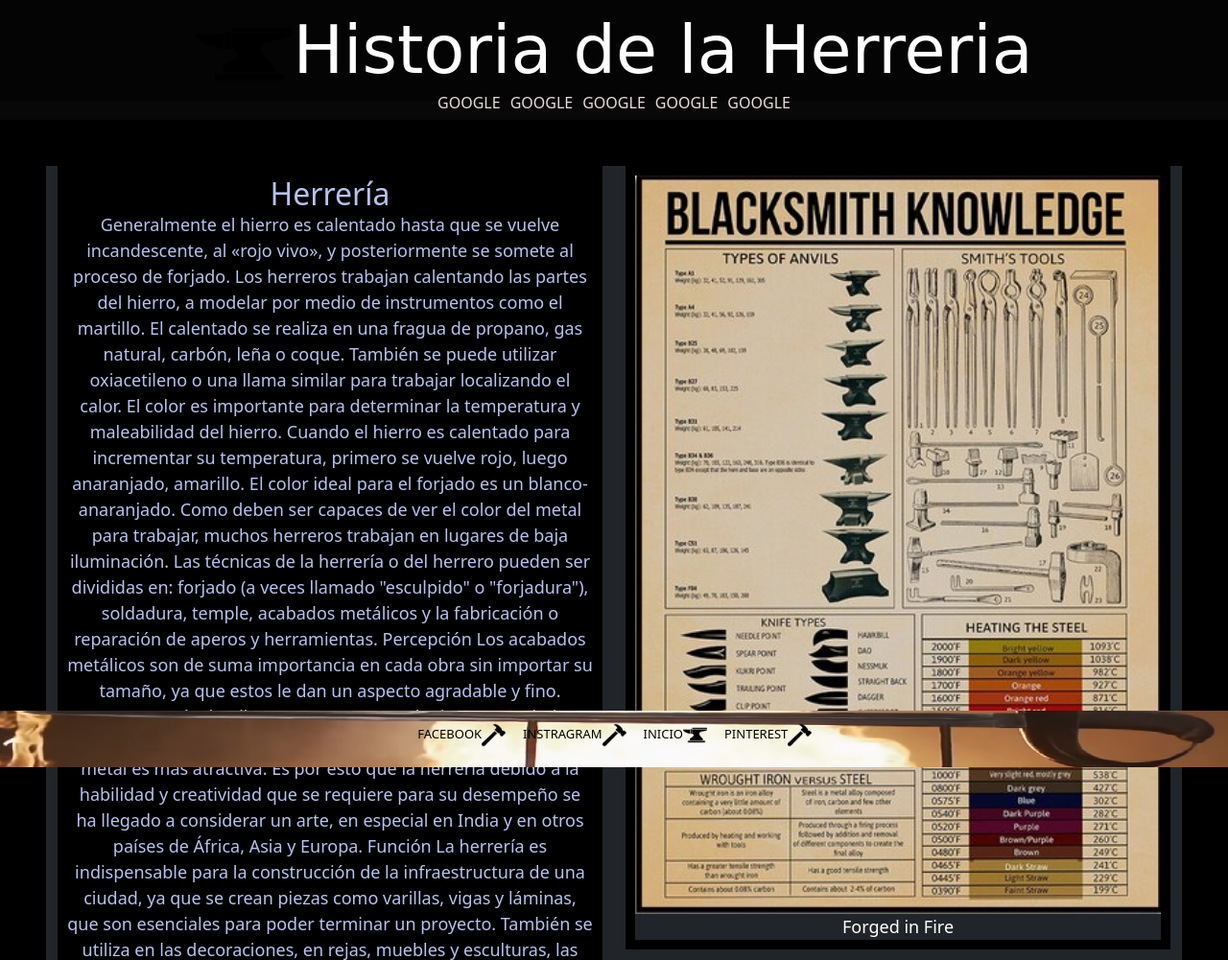
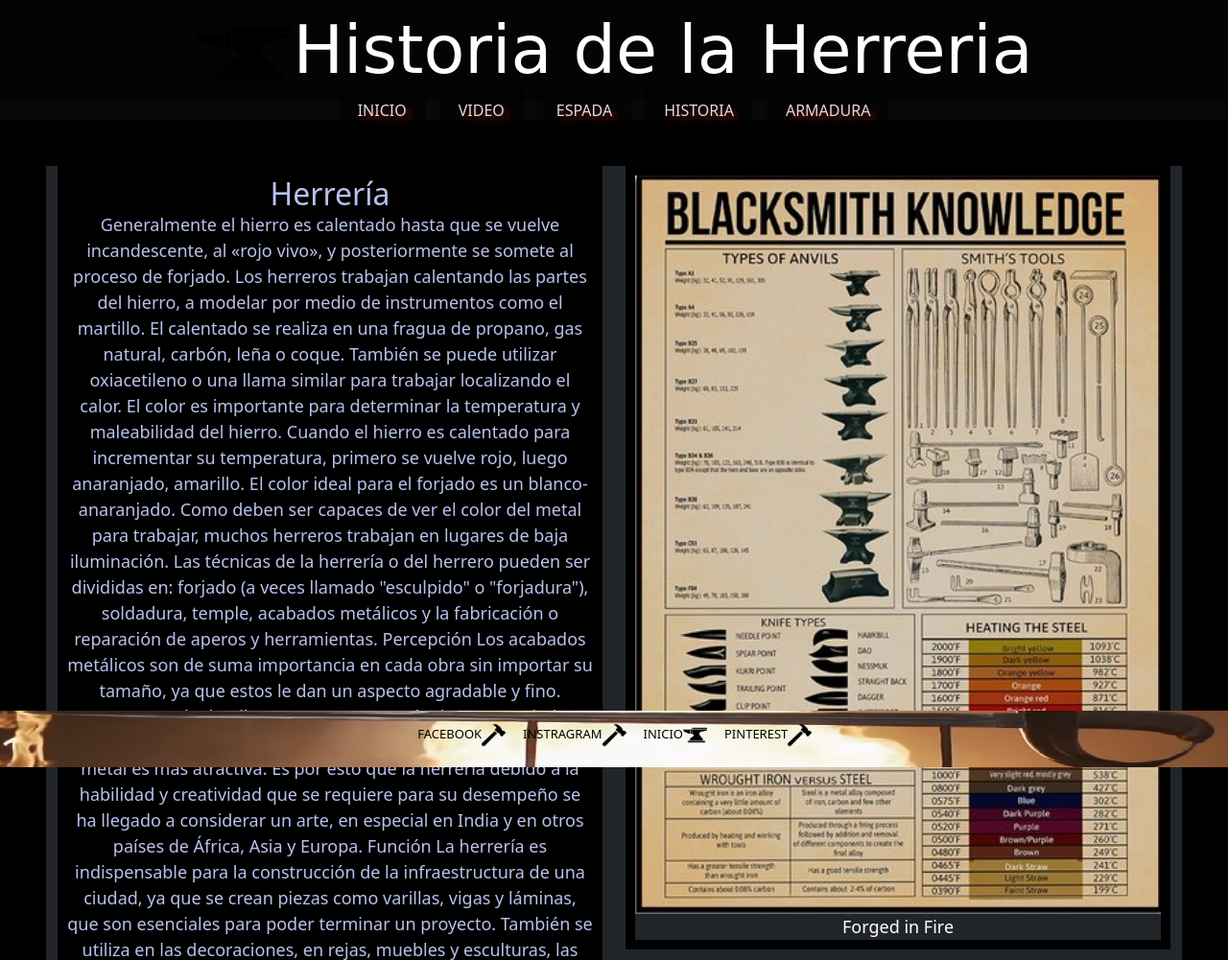
Before and after one commit to Saucedo-e-victor/forge, a website: page index.html in a window 1280 px wide. Shown: the top 1001 px of the page at 96% size. Drawn offline with Linux system fonts and the light colour scheme; a web font is replaced by a local one.

Commit message:
versionbeta11

```diff
--- a/index.html
+++ b/index.html
@@ -24,19 +24,19 @@
                         <nav class="header2" >
                                 <ul class="nav">
                                         <li class="nav-item">
-                                                <p><a href="https://www.google.com/">Google</a></p>
+                                                <a href="/index.html" button type="button" class="link btn-dark">Inicio</a>
                                         </li>
                                         <li class="nav-item">
-                                                <p><a href="https://www.google.com/">Google</a></p>
+                                                <a href="./page/videos.html" button type="button" class="link btn-dark">Video</a>
                                         </li>
                                         <li class="nav-item">
-                                                <p><a href="https://www.google.com/">Google</a></p>
+                                                <a href="./page/espadas.html" button type="button" class="link btn-dark">Espada</a>
                                         </li>
                                         <li class="nav-item">
-                                                <p><a href="https://www.google.com/">Google</a></p>
+                                                <a href="./page/historia.html" button type="button" class="link btn-dark">Historia</a>
                                         </li>
                                         <li class="nav-item">
-                                                <p><a href="https://www.google.com/">Google</a></p>
+                                                <a href="./page/armaduras.html" button type="button" class="link btn-dark">Armadura</a>
                                         </li>
                                 </ul>
                                 </nav>
```
